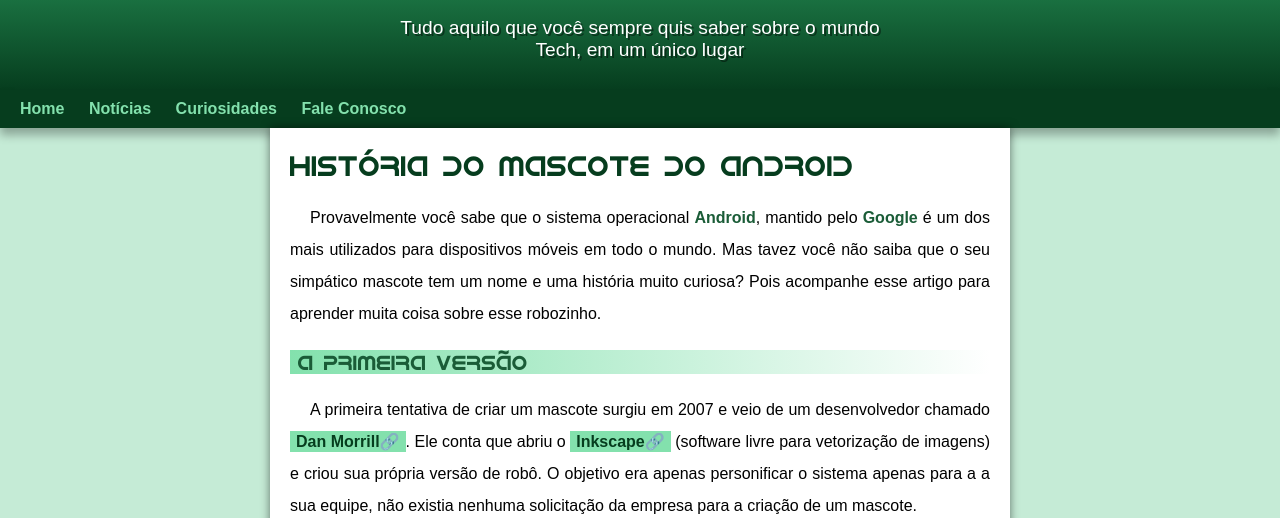
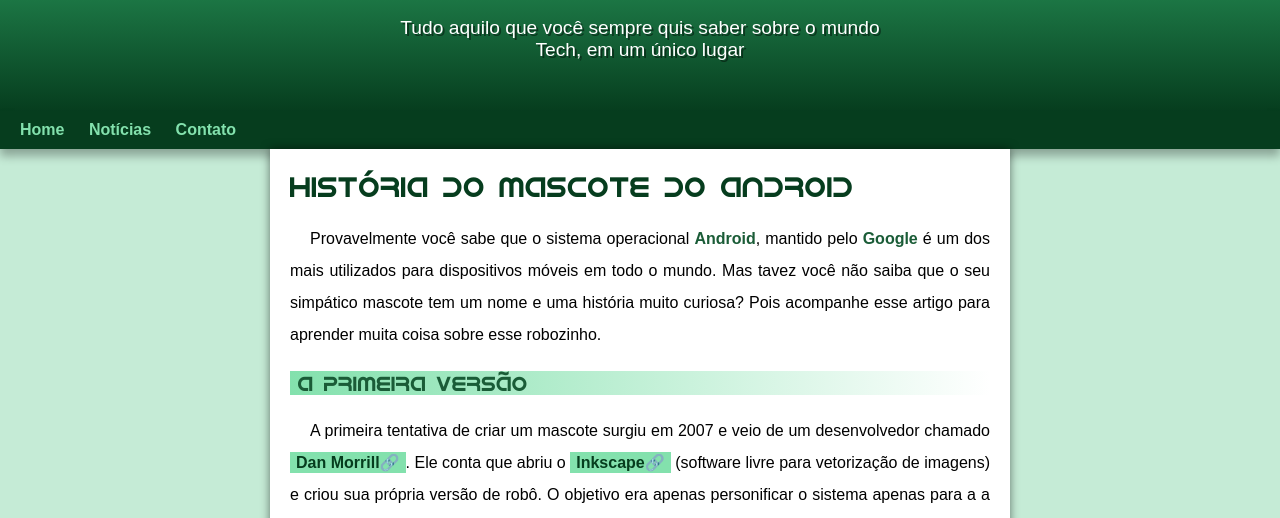
Before and after one commit to JoseGeidson/projeto-android, a plain HTML site: page index.html in a window 1280 px wide. Shown: the part 100-618 px from the top of the page. Drawn offline with Linux system fonts and the light colour scheme.

Commit message:
problema de padding corrigido

```diff
--- a/index.html
+++ b/index.html
@@ -15,8 +15,7 @@
     <nav>
         <a href="#">Home</a>
         <a href="#">Notícias</a>
-        <a href="#">Curiosidades</a>
-        <a href="#">Fale Conosco</a>
+        <a href="#">Contato</a>
     </nav>
     <main>
         <article>
--- a/style.css
+++ b/style.css
@@ -59,7 +59,7 @@ header > p {
     padding-left: 10px;
     padding-right: 10px;
     margin: auto;
-    margin-bottom: 50px;
+    padding-bottom: 50px;
     text-shadow: 2px 2px 0px rgba(0, 0, 0, 0.447);
 }
 
```
